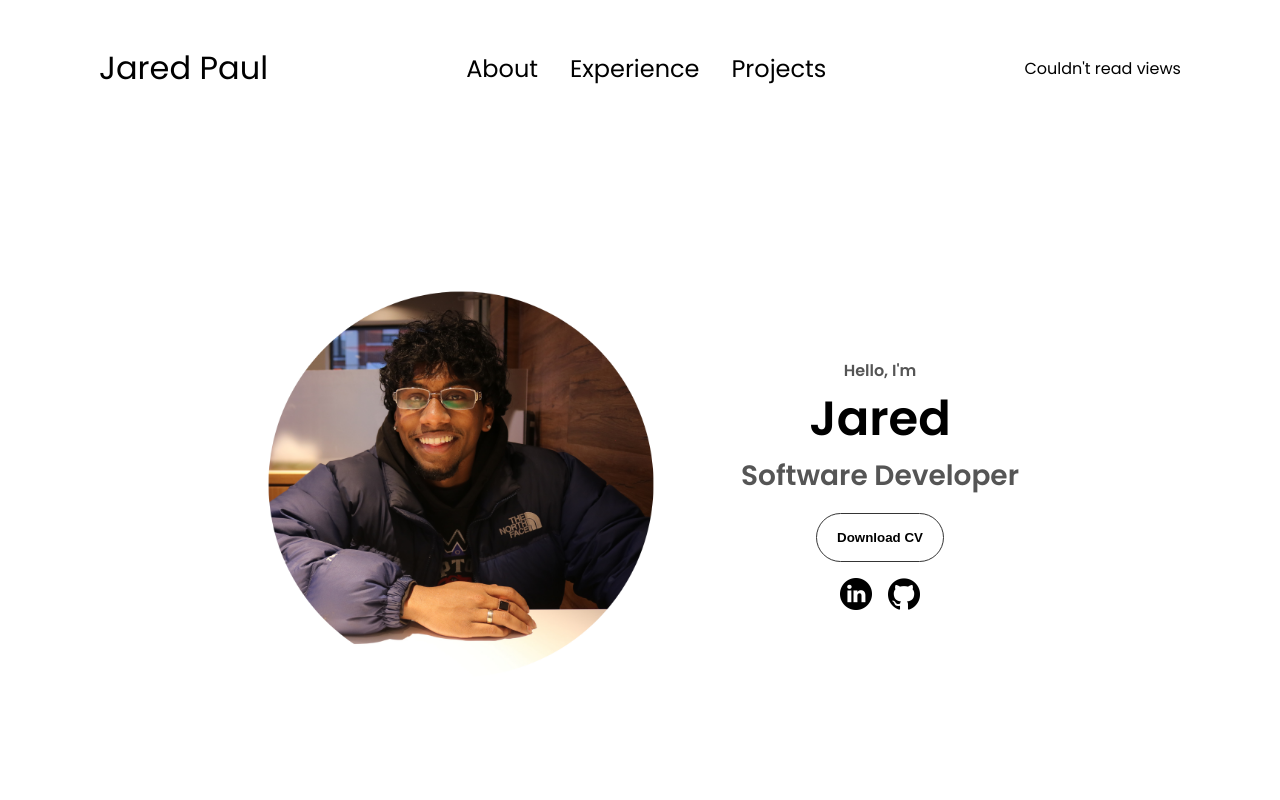
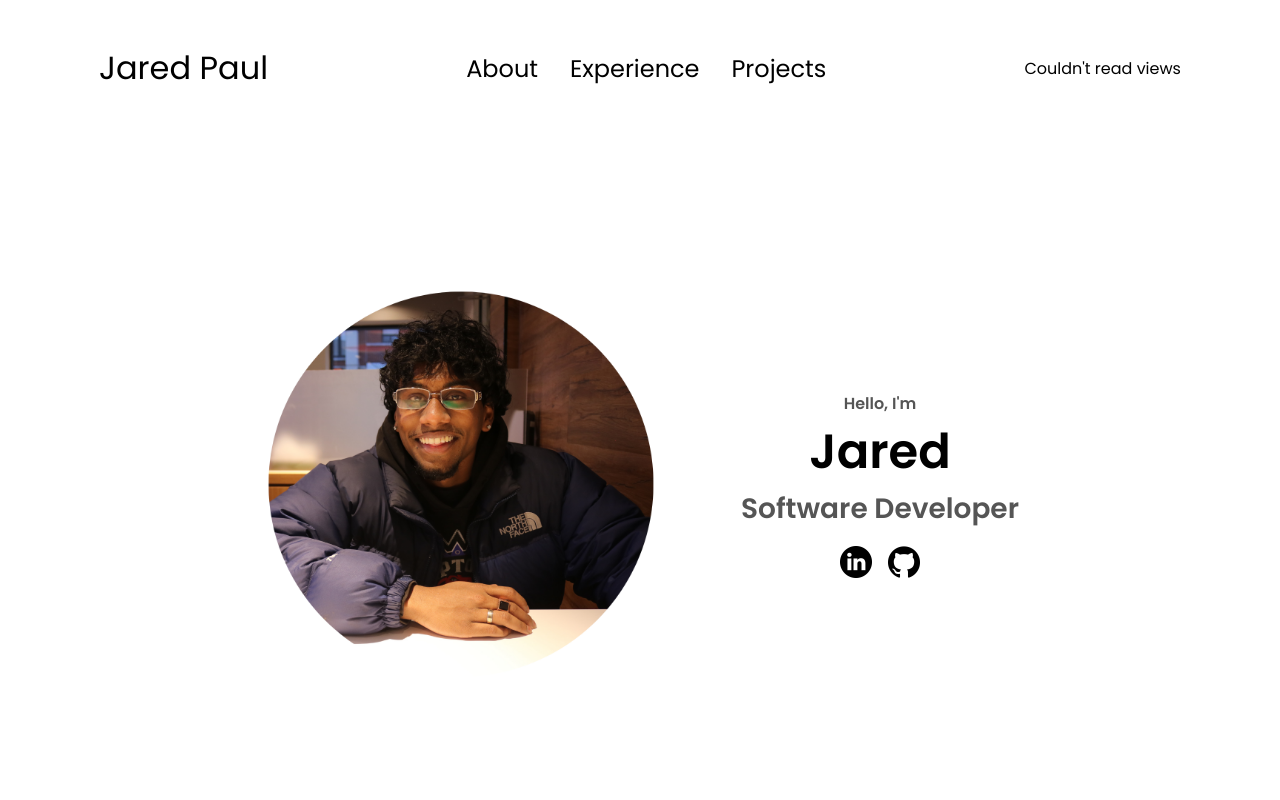
Before and after one commit to jrpaul08/my-portfolio, a website: page index.html in a window 1280 px wide. Shown: the top 800 px of the page. Drawn offline with Linux system fonts and the light colour scheme; no server answers.

Commit message:
remove resume

```diff
--- a/index.html
+++ b/index.html
@@ -46,11 +46,6 @@
       <p class="section__text__p1">Hello, I'm</p>
       <h1 class="title">Jared</h1>
       <p class="section__text__p2">Software Developer</p>
-      <div class="btn-container">
-        <button class="btn btn-color-2" onclick="window.open('./assets/resume-example.pdf')">
-          Download CV
-        </button>
-      </div>
       <div id="socials-container">
         <img src="./assets/linkedin.png" alt="My LinkedIn profile" class="icon"
           onclick="location.href='https://www.linkedin.com/in/paulj08/'" />
```
